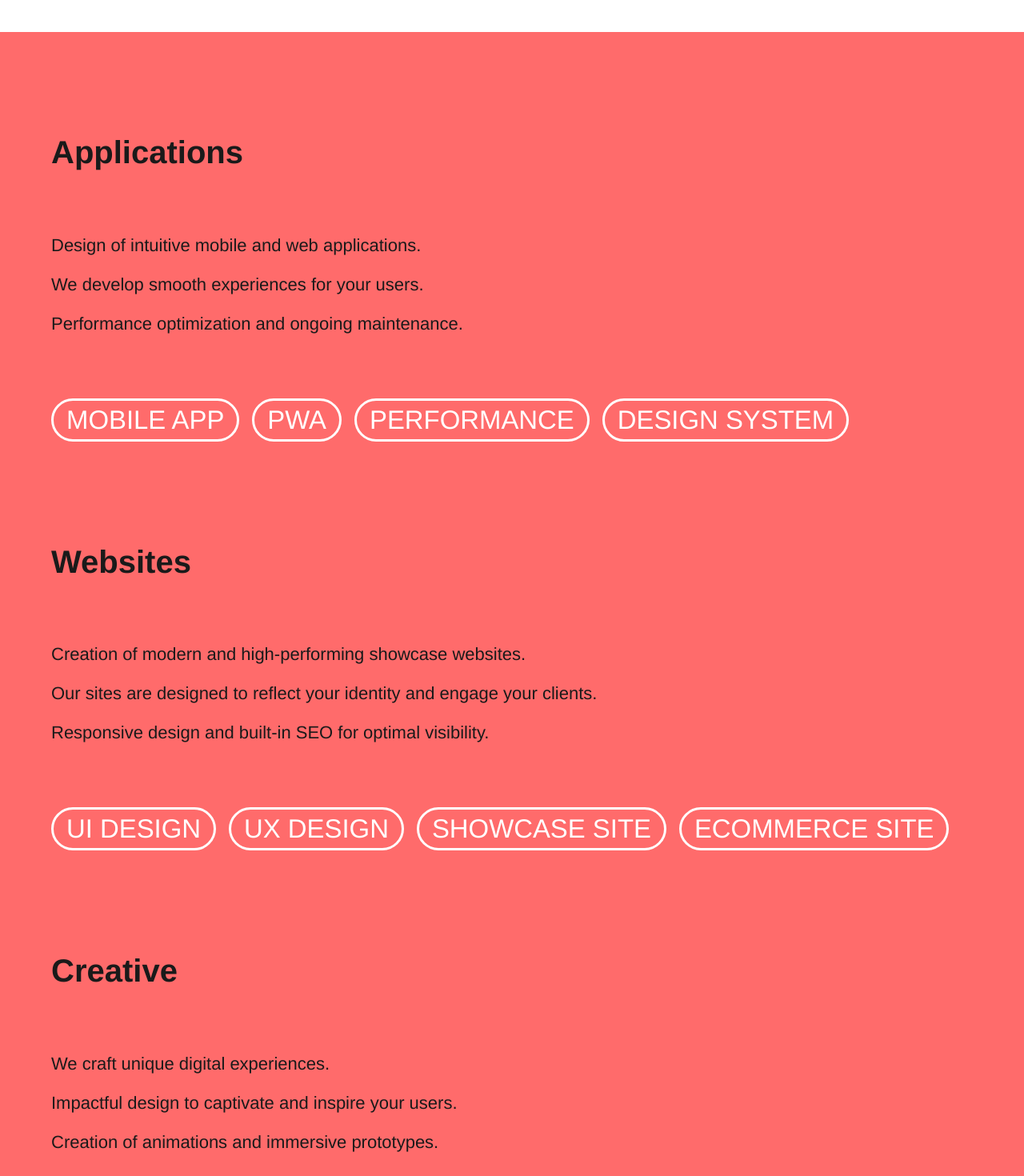
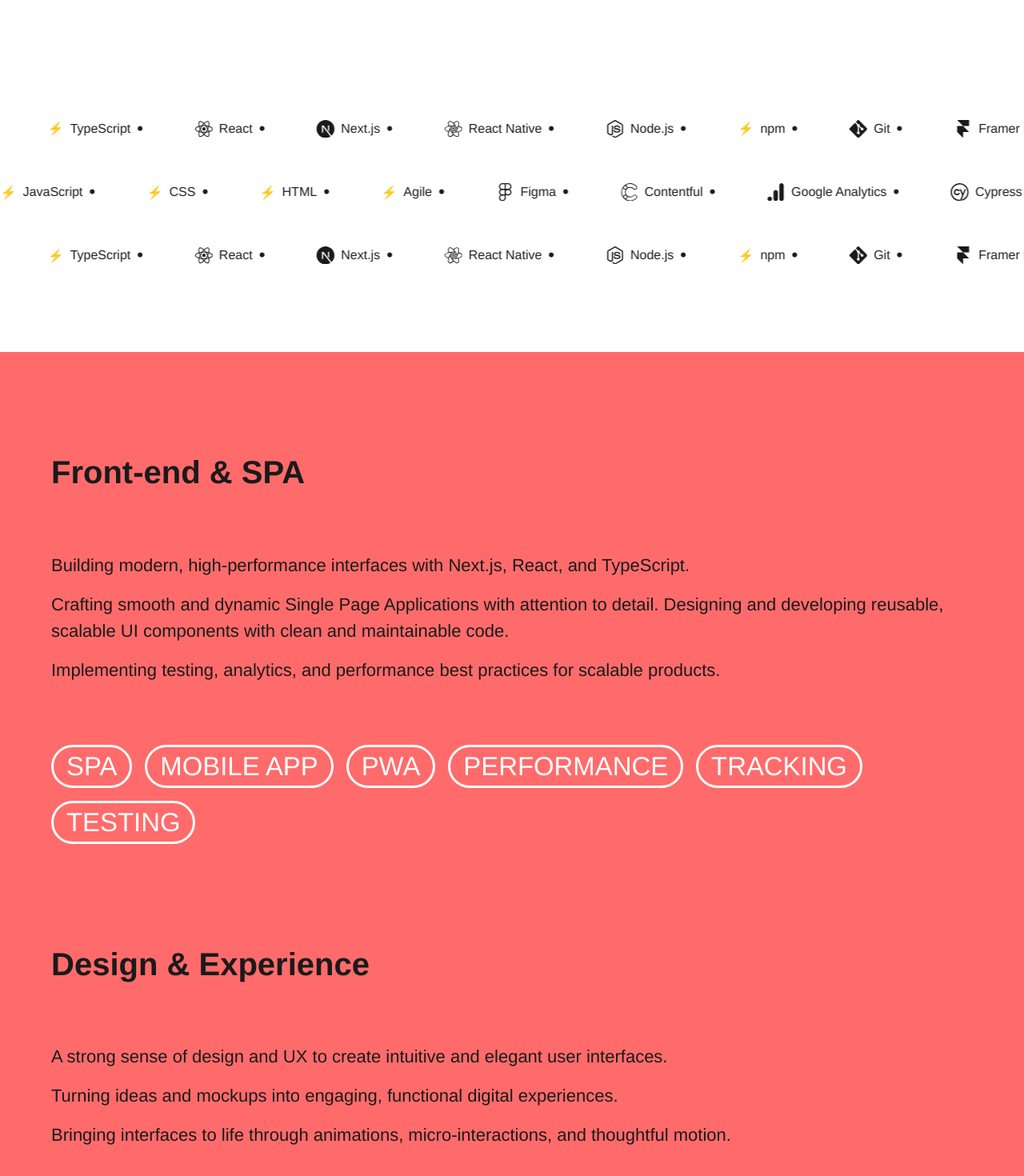
Before and after one commit to BENOITHAVETlmj/portefolio-b-havet, a Next.js app: page /en in a window 1280 px wide. Shown: the part 760-2230 px from the top of the page at 80% size. Built offline with nearby package versions, Linux system fonts and the light colour scheme.

Commit message:
add infinite technoBanner

```diff
--- a/messages/en.json
+++ b/messages/en.json
@@ -10,25 +10,25 @@
   },
   "Skills": [
     {
-      "title": "Applications",
-      "description1": "Design of intuitive mobile and web applications.",
-      "description2": "We develop smooth experiences for your users.",
-      "description3": "Performance optimization and ongoing maintenance."
+      "title": "Front-end & SPA",
+      "description1": "Building modern, high-performance interfaces with Next.js, React, and TypeScript.",
+      "description2": "Crafting smooth and dynamic Single Page Applications with attention to detail. Designing and developing reusable, scalable UI components with clean and maintainable code.",
+      "description3": "Implementing testing, analytics, and performance best practices for scalable products."
     },
     {
-      "title": "Websites",
-      "description1": "Creation of modern and high-performing showcase websites.",
-      "description2": "Our sites are designed to reflect your identity and engage your clients.",
-      "description3": "Responsive design and built-in SEO for optimal visibility."
+      "title": "Design & Experience",
+      "description1": "A strong sense of design and UX to create intuitive and elegant user interfaces.",
+      "description2": "Turning ideas and mockups into engaging, functional digital experiences.",
+      "description3": "Bringing interfaces to life through animations, micro-interactions, and thoughtful motion."
     },
     {
-      "title": "Creative",
-      "description1": "We craft unique digital experiences.",
-      "description2": "Impactful design to captivate and inspire your users.",
-      "description3": "Creation of animations and immersive prototypes."
+      "title": "Architecture & CMS",
+      "description1": "Designing flexible architectures powered by modern headless CMS (Storyblok, Contentful…).",
+      "description2": "Seamless integration between front-end and back-end using APIs and Node.js.",
+      "description3": "Ensuring maintainability, scalability, and smooth deployment for long-term performance."
     }
   ],
   "Contacts": {
     "title": "Shall we talk?"
-   }
+  }
 }
--- a/messages/fr.json
+++ b/messages/fr.json
@@ -10,25 +10,25 @@
   },
   "Skills": [
     {
-      "title": "Applications",
-      "description1": "Conception d’applications mobiles et web intuitives.",
-      "description2": "Nous développons des expériences fluides pour vos utilisateurs.",
-      "description3": "Optimisation des performances et maintenance continue."
+      "title": "Front-end & SPA",
+      "description1": "Développement d’interfaces modernes et performantes avec Next.js, React et TypeScript.",
+      "description2": "Création de Single Page Applications fluides, dynamiques et optimisées. Conception et développement de composants d’interface réutilisables, performants et faciles à maintenir",
+      "description3": "Intégration de tests, analytics et bonnes pratiques de performance."
     },
     {
-      "title": "Sites Web",
-      "description1": "Création de sites vitrines modernes et performants.",
-      "description2": "Nos sites sont pensés pour refléter votre identité et séduire vos clients.",
-      "description3": "Responsive design et SEO intégré pour une visibilité optimale."
+      "title": "Design & Expérience",
+      "description1": "Sensibilité UI/UX pour concevoir des interfaces intuitives et esthétiques.",
+      "description2": "Collaboration étroite avec les designers pour transformer la vision en expérience utilisateur concrète.",
+      "description3": "Animations, micro-interactions et prototypage pour renforcer l’émotion et l’engagement."
     },
     {
-      "title": "Créatif",
-      "description1": "Nous imaginons des expériences digitales uniques.",
-      "description2": "Un design impactant pour captiver et inspirer vos utilisateurs.",
-      "description3": "Création d’animations et prototypes immersifs."
+      "title": "Architecture & CMS",
+      "description1": "Mise en place d’architectures modernes basées sur des CMS headless (Storyblok, Contentful…).",
+      "description2": "Connexion fluide entre front-end et back-end via API, Node.js et intégrations sur mesure.",
+      "description3": "Maintenance, scalabilité et automatisation du déploiement pour un produit durable."
     }
   ],
   "Contacts": {
-   "title": "On en parle?"
+    "title": "On en parle?"
   }
 }
--- a/package.json
+++ b/package.json
@@ -18,7 +18,8 @@
     "next-intl": "^4.3.12",
     "next-themes": "^0.4.6",
     "react": "^19.2.0",
-    "react-dom": "^19.2.0"
+    "react-dom": "^19.2.0",
+    "react-icons": "^5.5.0"
   },
   "devDependencies": {
     "@types/node": "^24.8.1",
--- /dev/null
+++ b/src/components/TechBanner/TechBanner.module.scss
@@ -0,0 +1,59 @@
+.banner {
+    overflow: hidden;
+    height: 50svh;
+    width: 100%;
+    padding: 2rem 0;
+    background: transparent;
+    position: relative;
+    display: flex;
+    flex-direction: column;
+    justify-content: center;
+    gap: 2rem;
+  }
+
+  .track {
+    display: inline-flex;
+    align-items: center;
+    gap: 1.5rem;
+    white-space: nowrap;
+    width: max-content;
+  }
+
+  .item {
+    display: inline-flex;
+    align-items: center;
+    justify-content: center;
+    background: rgba(255, 255, 255, 0.05);
+    border: 1px solid rgba(255, 255, 255, 0.15);
+    border-radius: 10px;
+    padding: 0.6rem 1.2rem;
+    backdrop-filter: blur(6px);
+    color: var(--foreground);
+    font-weight: 500;
+    gap: 0.5rem;
+    transition: transform 0.3s ease;
+    flex-shrink: 0;
+
+    &:hover {
+      transform: scale(1.05);
+      border-color: var(--foreground);
+    }
+  }
+
+  .icon {
+    font-size: 1.4rem;
+    display: flex;
+    align-items: center;
+    justify-content: center;
+  }
+
+  .label {
+    font-size: 1rem;
+    white-space: nowrap;
+  }
+
+  .dot {
+    flex-shrink: 0;
+    color: var(--foreground);
+    font-size: 1.4rem;
+  }
--- /dev/null
+++ b/src/components/TechBanner/TechBanner.tsx
@@ -0,0 +1,110 @@
+import React from "react";
+import { motion } from "framer-motion";
+import classNames from "classnames/bind";
+import styles from "./TechBanner.module.scss";
+import {
+  SiHtml5,
+  SiCss3,
+  SiJavascript,
+  SiTypescript,
+  SiNextdotjs,
+  SiNodedotjs,
+  SiNpm,
+  SiReact,
+  SiReactquery,
+  SiGit,
+  SiFramer,
+  SiStorybook,
+  SiStoryblok,
+  SiJest,
+  SiCypress,
+  SiGoogleanalytics,
+  SiContentful,
+  SiFigma,
+} from "react-icons/si";
+
+const cx = classNames.bind(styles);
+
+const icons = {
+  Html: SiHtml5,
+  Css: SiCss3,
+  Javascript: SiJavascript,
+  Typescript: SiTypescript,
+  React: SiReact,
+  Nextjs: SiNextdotjs,
+  ReactNative: SiReactquery,
+  Nodejs: SiNodedotjs,
+  Npm: SiNpm,
+  Git: SiGit,
+  Framer: SiFramer,
+  Storyblok: SiStoryblok,
+  Storybook: SiStorybook,
+  Jest: SiJest,
+  Cypress: SiCypress,
+  GoogleAnalytics: SiGoogleanalytics,
+  Contentful: SiContentful,
+  Figma: SiFigma,
+};
+
+const technos = [
+  "HTML",
+  "CSS",
+  "JavaScript",
+  "TypeScript",
+  "React",
+  "Next.js",
+  "React Native",
+  "Node.js",
+  "npm",
+  "Git",
+  "Framer Motion",
+  "Storyblok",
+  "Storybook",
+  "Jest",
+  "Cypress",
+  "Google Analytics",
+  "Contentful",
+  "Figma",
+  "Agile",
+];
+
+const TechBanner: React.FC = () => {
+  const rows = [technos, [...technos].reverse(), technos];
+
+  return (
+    <div className={cx("banner")}>
+      {rows.map((row, i) => (
+        <motion.div
+          key={i}
+          className={cx("track")}
+          animate={{ x: i % 2 === 0 ? ["0%", "-50%"] : ["-50%", "0%"] }}
+          transition={{
+            repeat: Infinity,
+            ease: "linear",
+            duration: 40,
+          }}
+        >
+          {[...row, ...row].map((name, index) => {
+            const key = name
+              .replace(/\s|\./g, "")
+              .replace(/Motion$/, "")
+              .replace(/js$/i, "js");
+              const IconComponent = icons[key as keyof typeof icons] as React.ComponentType<{ className?: string }>;
+
+            return (
+              <div key={index} className={cx("item")}>
+                {IconComponent ? <IconComponent className={cx("icon")} /> : <span>⚡</span>}
+                <span className={cx("label")}>{name}</span>
+                {index !== row.length * 2 - 1 && (
+                  <span className={cx("dot")}>•</span>
+                )}
+              </div>
+            );
+          })}
+        </motion.div>
+      ))}
+    </div>
+  );
+};
+
+export default TechBanner;
--- a/src/components/layouts/Nav/Nav.module.scss
+++ b/src/components/layouts/Nav/Nav.module.scss
@@ -65,7 +65,7 @@
     left: 0;
     width: 100vw;
     height: 100vh;
-    background: rgba(0, 0, 0, 0.5);
+    background: var(--background);
     z-index: 101;
     opacity: 0;
     visibility: hidden;
--- a/src/components/layouts/Nav/Nav.tsx
+++ b/src/components/layouts/Nav/Nav.tsx
@@ -96,6 +96,7 @@ export const Nav = () => {
         </>
       ) : (
         <>
+        <LocaleSwitcher />
           <div className={cx("navMobile")}>
             <button
               className={cx("navMobile__burger-button", { active: isOpen })}
@@ -122,6 +123,7 @@ export const Nav = () => {
                   ×
                 </button>
               </div>
+
               <div className={cx("navMobile__menu-links")}>
                 {dataNav.map((item, index) => (
                   <div key={index}>
--- a/src/components/pages/HomeTemplate/HomeTemplate.tsx
+++ b/src/components/pages/HomeTemplate/HomeTemplate.tsx
@@ -4,6 +4,7 @@ import React from "react";
 import { Hero } from "../../sections/Hero/Hero";
 import { Head } from "../../layouts/Head/Head";
 import Skills from "../../sections/Skills/Skills";
+import TechBanner from "../../TechBanner/TechBanner";
 
 const HomeTemplate = () => {
   return (
@@ -11,6 +12,7 @@ const HomeTemplate = () => {
       <Head />
       <main>
         <Hero />
+        <TechBanner />
         <Skills />
       </main>
     </>
--- a/src/components/sections/Skills/Skills.tsx
+++ b/src/components/sections/Skills/Skills.tsx
@@ -9,17 +9,32 @@ const cx = classNames.bind(styles);
 
 const skills = [
   {
-    tags: ["Mobile App", "PWA", "Performance", "Design System"],
+    tags: ["SPA", "Mobile App", "PWA", "Performance", 'Tracking', 'Testing'],
     backgroundColor: "#00C9A7",
     dynamicColor: "#FFFFFF",
   },
   {
-    tags: ["UI Design", "UX Design", "Showcase Site", "Ecommerce Site"],
+    tags: [
+      "UI/UX Design",
+      "User Experience",
+      "Design Collaboration",
+      "Micro-Interactions",
+      "Prototyping",
+      "Motion Design"
+    ],
     backgroundColor: "#B3B3B3",
     dynamicColor: "#000000",
   },
   {
-    tags: ["Visual Identity", "Animation", "Prototyping", "UX Audit"],
+    tags: [
+      "Headless CMS",
+      "API Integration",
+      "Data management",
+      "Scalability",
+      "Automation",
+      "Continuous Deployment",
+      "Architecture",
+    ],
     backgroundColor: "#FF6B6B",
     dynamicColor: "#FFFFFF",
   },
```
Also changed, not shown: 1 other file (tests, documents, lock files or other folders).
